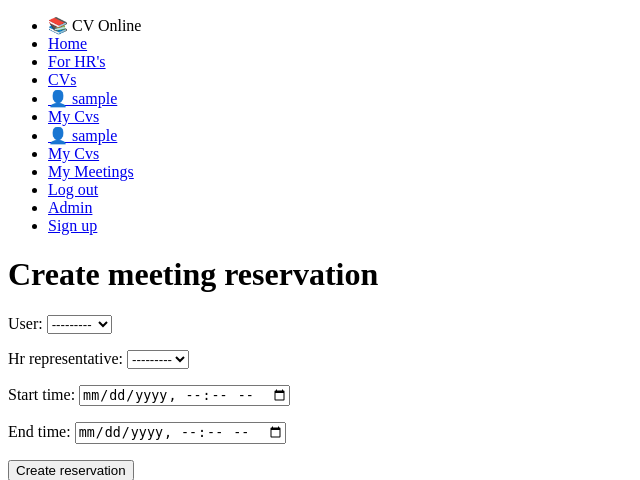
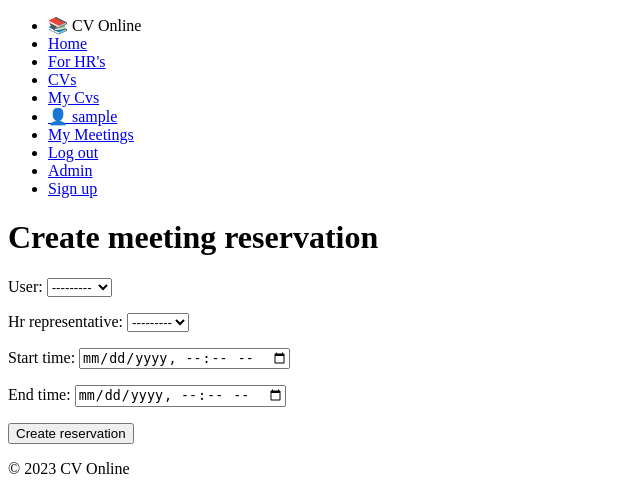
Before and after one commit to DariusKaseta/ptu12_team_cv, a Django app: page /meeting-reservation/create-meeting-reservation/ in a window 1280 px wide. Shown: the top 480 px of the page, without its empty margins (0-640 px from the left). Run offline with Django 4.2, Linux system fonts and the light colour scheme; the visitor is signed in with stand-in values (Sample User, id 1); data comes from the database, SQL or seed files in the repository; data that the repository does not hold is empty.

Commit message:
bug fixed

```diff
--- a/online_cv/ptu12_cv/templates/base.html
+++ b/online_cv/ptu12_cv/templates/base.html
@@ -15,10 +15,8 @@
         <li><a href="{%url 'participle_view' %}">For HR's</a></li>
         <li><a href="{%url 'cvs' %}">CVs</a></li>
         {% if user.is_authenticated %}
-        <li><a href="{% url 'profile' %}">&#128100; {{ user.get_username }}</a></li>
         <li><a href="{%url 'my_cv' %}">My Cvs</a></li>
         <li><a href="{%url 'profile' %}">&#128100; {{ user.get_username }}</a></li>
-        <li><a href="{%url 'index' %}">My Cvs</a></li>
         <li><a href="{%url 'meeting_reservation_list' %}">My Meetings</a></li>
         <li><a href="{%url 'logout' %}">Log out</a></li>
         {% else %}
--- a/online_cv/user_profile/views.py
+++ b/online_cv/user_profile/views.py
@@ -72,7 +72,7 @@ def create_cv(request):
             cv = form.save(commit=False)
             cv.user = request.user
             cv.save()
-            return redirect('cv_detail', pk=cv.pk)
+            return redirect('cv_details', pk=cv.pk)
 
     return render(request, 'user_profile/create_cv.html', {'form':form})
 
```
